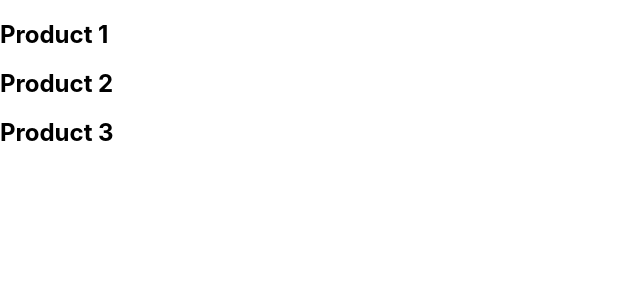
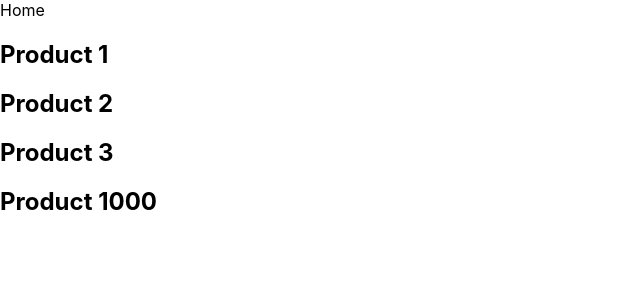
Before and after one commit to rsshonjoy/next-routing, a Next.js app: page /product in a window 1280 px wide. Shown: the top 300 px of the page, without its empty margins (0-640 px from the left). Built offline with nearby package versions, Linux system fonts and the light colour scheme.

Commit message:
LInk Component Navigation

```diff
--- a/pages/product/index.js
+++ b/pages/product/index.js
@@ -1,11 +1,33 @@
-const ProductList = () => {
+import Link from 'next/link';
+
+const ProductList = ({ productId = 1000 }) => {
   return (
     <>
-      <h2>Product 1</h2>
-      <h2>Product 2</h2>
-      <h2>Product 3</h2>
+      <Link href="/">
+        <a>Home</a>
+      </Link>
+      <h2>
+        <Link href="/product/1">
+          <a>Product 1</a>
+        </Link>
+      </h2>
+      <h2>
+        <Link href="/product/2">
+          <a>Product 2</a>
+        </Link>
+      </h2>
+      <h2>
+        <Link href="/product/3" replace>
+          <a>Product 3</a>
+        </Link>
+      </h2>
+      <h2>
+        <Link href={`/product/${productId}`}>
+          <a>Product {productId} </a>
+        </Link>
+      </h2>
     </>
-  )
-}
+  );
+};
 
-export default ProductList
+export default ProductList;
```
Also changed, not shown: pages/index.js (+7 -0 lines).
